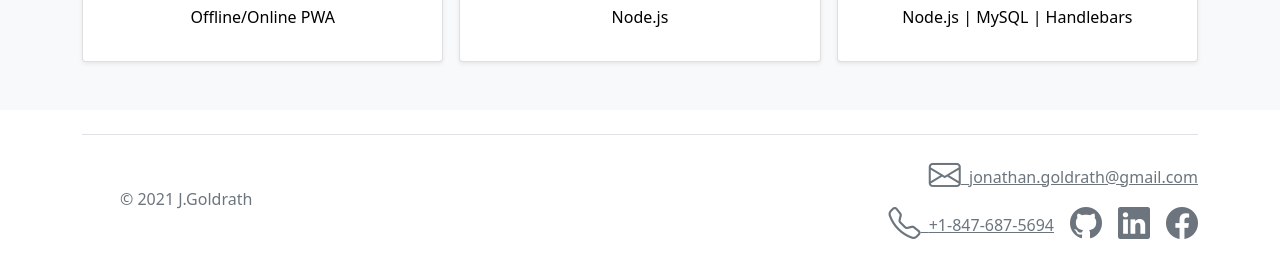
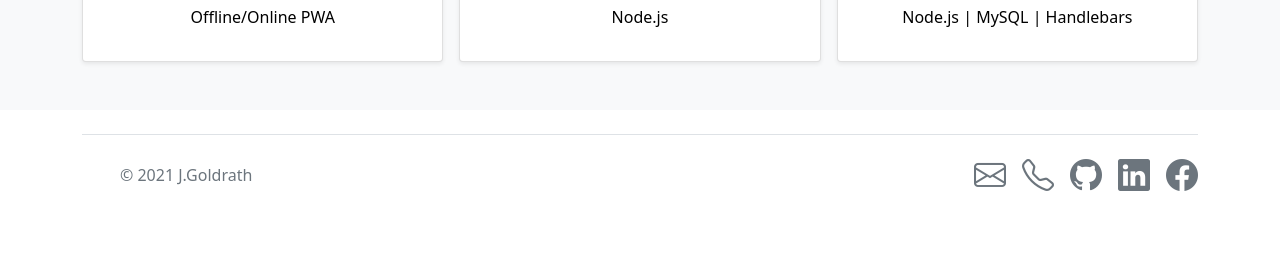
Before and after one commit to j-goldrath/professional-portfolio-page, a plain HTML site: page index.html in a window 1280 px wide. Shown: the part 1945-2222 px from the top of the page. After the commit the page ends 2184 px from the top, so only its background shows below. Drawn offline with nearby package versions, Linux system fonts and the light colour scheme.

Commit message:
fixed styling of contact links in footer

```diff
--- a/assets/css/style.css
+++ b/assets/css/style.css
@@ -104,9 +104,9 @@ background-size: cover;
     }
 
   .no-bull{
-    list-style-type: none;
+    list-style-type: none !important;
   }
 
   .no-deco{
-    text-decoration: none;
+    text-decoration: none !important;
   }
--- a/index.html
+++ b/index.html
@@ -226,15 +226,15 @@
         <span class="text-muted">© 2021 J.Goldrath</span>
       </div>
 
-      <ul class="nav col-md-4 justify-content-end list-unstyled d-flex">
+      <ul class="nav col-md-4 justify-content-end list-unstyled d-flex no-bull">
 
         <li class="ms-3 no-bull"><a class="text-muted" href="email:jonathan.goldrath@gmail.com"><i class="bi bi-envelope" style="font-size: 2rem;" role="img"
           aria-label="email">
-        </i>jonathan.goldrath@gmail.com</a></li>
+        </i></a></li>
 
         <li class="ms-3 no-bull"><a class="text-muted" href="tel:+18476875694"><i class="bi bi-telephone" style="font-size: 2rem;" role="img"
           aria-label="phone">
-        </i>+1-847-687-5694</a></li>
+        </i></a></li>
 
         <li class="ms-3 no-bull"><a class="text-muted" target="_blank" href="https://github.com/j-goldrath"><i class="bi bi-github" style="font-size: 2rem;" role="img"
           aria-label="linkedin">
```
